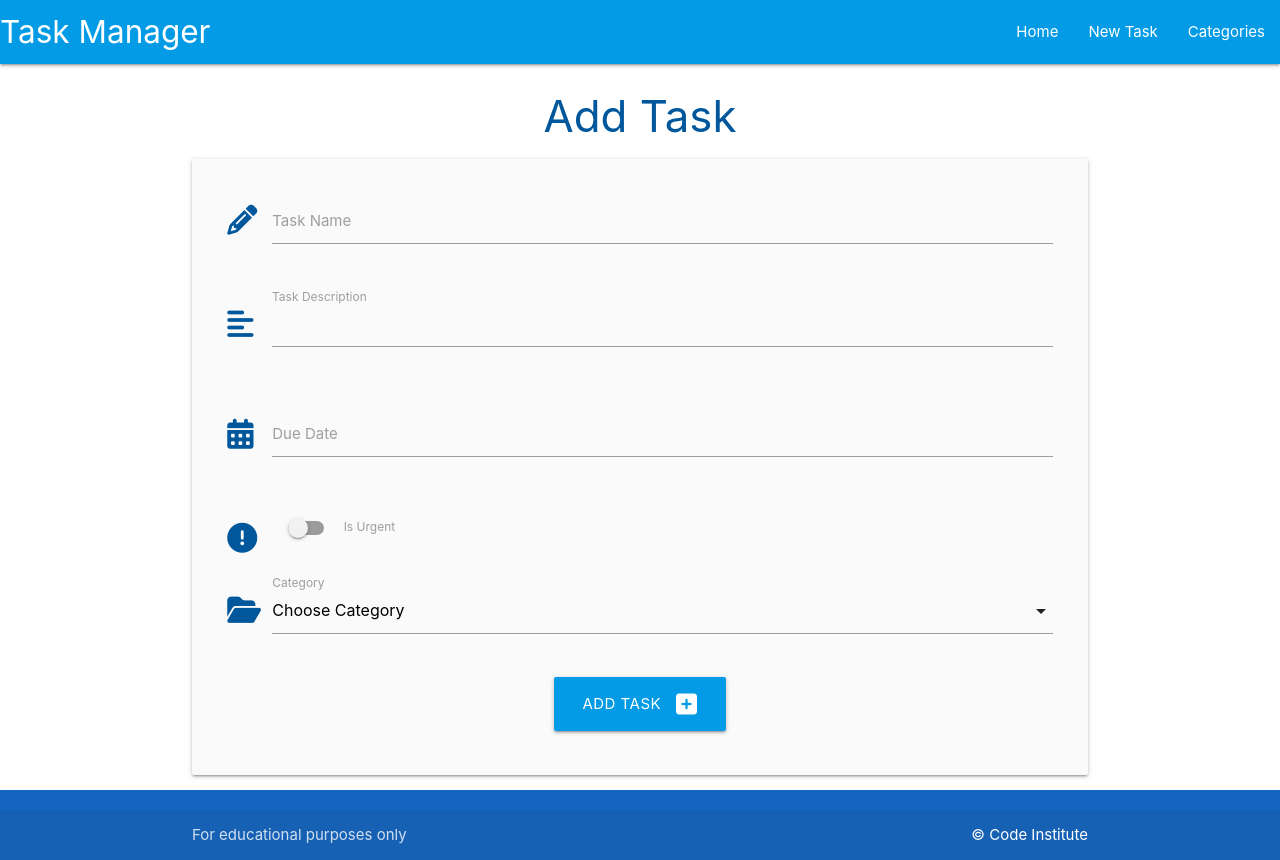
After one commit to cmcdgit/task_manager, a Flask app: page /add_task in a window 1280 px wide. The commit adds this page. Run offline with Flask 3, Linux system fonts and the light colour scheme; some libraries are stand-ins or nearby versions.

```diff
--- a/taskmanager/routes.py
+++ b/taskmanager/routes.py
@@ -5,7 +5,8 @@ from taskmanager.models import Category, Task
 
 @app.route("/")
 def home():
-    return render_template("tasks.html")
+    tasks = list(Task.query.order_by(Task.task_name).all())
+    return render_template("tasks.html", tasks=tasks)
 
 
 @app.route("/categories")
@@ -40,3 +41,49 @@ def delete_category(category_id):
     db.session.delete(category)
     db.session.commit()
     return redirect(url_for("categories"))
+
+# TASKS
+@app.route("/add_task", methods=["GET", "POST"])
+def add_task():
+    categories_qs = Category.query.order_by(Category.category_name).all()
+    print("\n\n\n")
+    print(type(categories_qs))
+    print(categories_qs)
+    print("\n\n\n")
+    categories = list(categories_qs)
+
+    if request.method == "POST":
+        task = Task(
+            task_name=request.form.get("task_name"),
+            task_description=request.form.get("task_description"),
+            is_urgent=bool(True if request.form.get("is_urgent") else False),
+            due_date=request.form.get("due_date"),
+            category_id=request.form.get("category_id"),
+        )
+        db.session.add(task)
+        db.session.commit()
+        return redirect(url_for("home"))
+    return render_template("add_task.html", categories=categories)
+
+
+@app.route("/edit_task/<int:task_id>", methods=["GET", "POST"])
+def edit_task(task_id):
+    task = Task.query.get_or_404(task_id)
+    categories = list(Category.query.order_by(Category.category_name).all())
+    if request.method == "POST":
+        task.task_name = request.form.get("task_name")
+        task.task_description = request.form.get("task_description")
+        task.is_urgent = bool(True if request.form.get("is_urgent") else False)
+        task.due_date = request.form.get("due_date")
+        task.category_id = request.form.get("category_id")
+        db.session.commit()
+        return redirect(url_for("home"))
+    return render_template("edit_task.html", task=task, categories=categories)
+
+
+@app.route("/delete_task/<int:task_id>")
+def delete_task(task_id):
+    task = Task.query.get_or_404(task_id)
+    db.session.delete(task)
+    db.session.commit()
+    return redirect(url_for("home"))
--- a/taskmanager/static/js/script.js
+++ b/taskmanager/static/js/script.js
@@ -1,4 +1,20 @@
 document.addEventListener("DOMContentLoaded", function () {
+  // sidenav initialization
   let sidenav = document.querySelectorAll(".sidenav");
   M.Sidenav.init(sidenav);
+
+  // datepicker initialization
+  var datepicker = document.querySelectorAll(".datepicker");
+  M.Datepicker.init(datepicker, {
+    format: "dd mmmm, yyyy",
+    i18n: { done: "Select" },
+  });
+
+  // select initialization
+  var selects = document.querySelectorAll("select");
+  M.FormSelect.init(selects);
+
+  // collapsible initialization
+  var collapsible = document.querySelectorAll(".collapsible");
+  M.Collapsible.init(collapsible);
 });
--- /dev/null
+++ b/taskmanager/templates/add_task.html
@@ -0,0 +1,95 @@
+{% extends "base.html" %} {% block content %}
+<h3 class="light-blue-text text-darken-4 center-align">Add Task</h3>
+
+<div class="row card-panel grey lighten-5">
+  <form class="col s12" method="POST" action="{{ url_for('add_task') }}">
+    <!-- task_name -->
+    <div class="row">
+      <div class="input-field col s12">
+        <i class="fas fa-pencil-alt prefix light-blue-text text-darken-4"></i>
+        <input
+          id="task_name"
+          name="task_name"
+          minlength="5"
+          maxlength="50"
+          type="text"
+          class="validate"
+          required
+        />
+        <label for="task_name">Task Name</label>
+      </div>
+    </div>
+    <!-- task_description -->
+    <div class="row">
+      <div class="input-field col s12">
+        <i class="fas fa-align-left prefix light-blue-text text-darken-4"></i>
+        <textarea
+          id="task_description"
+          name="task_description"
+          minlength="5"
+          maxlength="200"
+          type="text"
+          class="materialize-textarea validate"
+          required
+        >
+        </textarea>
+        <label for="task_description">Task Description</label>
+      </div>
+    </div>
+    <!-- due_date -->
+    <div class="row">
+      <div class="input-field col s12">
+        <i class="fas fa-calendar-alt prefix light-blue-text text-darken-4"></i>
+        <input
+          id="due_date"
+          name="due_date"
+          type="text"
+          class="datepicker validate"
+          required
+        />
+        <label for="due_date">Due Date</label>
+      </div>
+    </div>
+    <!-- is_urgent -->
+    <div class="row">
+      <div class="input-field col s12">
+        <div class="switch">
+          <i
+            class="fas fa-exclamation-circle prefix light-blue-text text-darken-4"
+          ></i>
+          <label for="is_urgent">
+            <input id="is_urgent" name="is_urgent" type="checkbox" />
+            <span class="lever"></span>
+            Is Urgent
+          </label>
+        </div>
+      </div>
+    </div>
+    <!-- category_id -->
+    <div class="row">
+      <div class="input-field col s12">
+        <i class="fas fa-folder-open prefix light-blue-text text-darken-4"></i>
+        <select name="category_id" id="category_id" class="validate" required>
+          <option value="" disabled selected>Choose Category</option>
+          {% for category in categories %}
+          <option value="{{ category.id }}">
+            {{ category.category_name }}
+          </option>
+          {% endfor %}
+        </select>
+        <label for="category_id">Category</label>
+      </div>
+    </div>
+
+    <!-- submit button -->
+    <div class="row">
+      <div class="col s12 center-align">
+        <button type="submit" class="btn-large light-blue darken-1">
+          Add Task <i class="fas fa-plus-square right"></i>
+        </button>
+      </div>
+    </div>
+  </form>
+</div>
+
+{% endblock %}
--- a/taskmanager/templates/base.html
+++ b/taskmanager/templates/base.html
@@ -28,7 +28,7 @@
           ></a>
           <ul class="right hide-on-med-and-down">
             <li><a href="{{ url_for('home') }}">Home</a></li>
-            <li><a href="">New Task</a></li>
+            <li><a href="{{ url_for('add_task') }}">New Task</a></li>
             <li><a href="{{ url_for('categories') }}">Categories</a></li>
           </ul>
         </div>
@@ -37,7 +37,7 @@
       <!-- mobile sidenav -->
       <ul class="sidenav" id="mobile-demo">
         <li><a href="{{ url_for('home') }}">Home</a></li>
-        <li><a href="">New Task</a></li>
+        <li><a href="{{ url_for('add_task') }}">New Task</a></li>
         <li><a href="{{ url_for('categories') }}">Categories</a></li>
       </ul>
     </header>
```
Also changed, not shown: taskmanager/templates/add_category.html (+13 -2 lines), taskmanager/templates/edit_task.html (added, +110 -0 lines), taskmanager/templates/tasks.html (+38 -1 lines).
